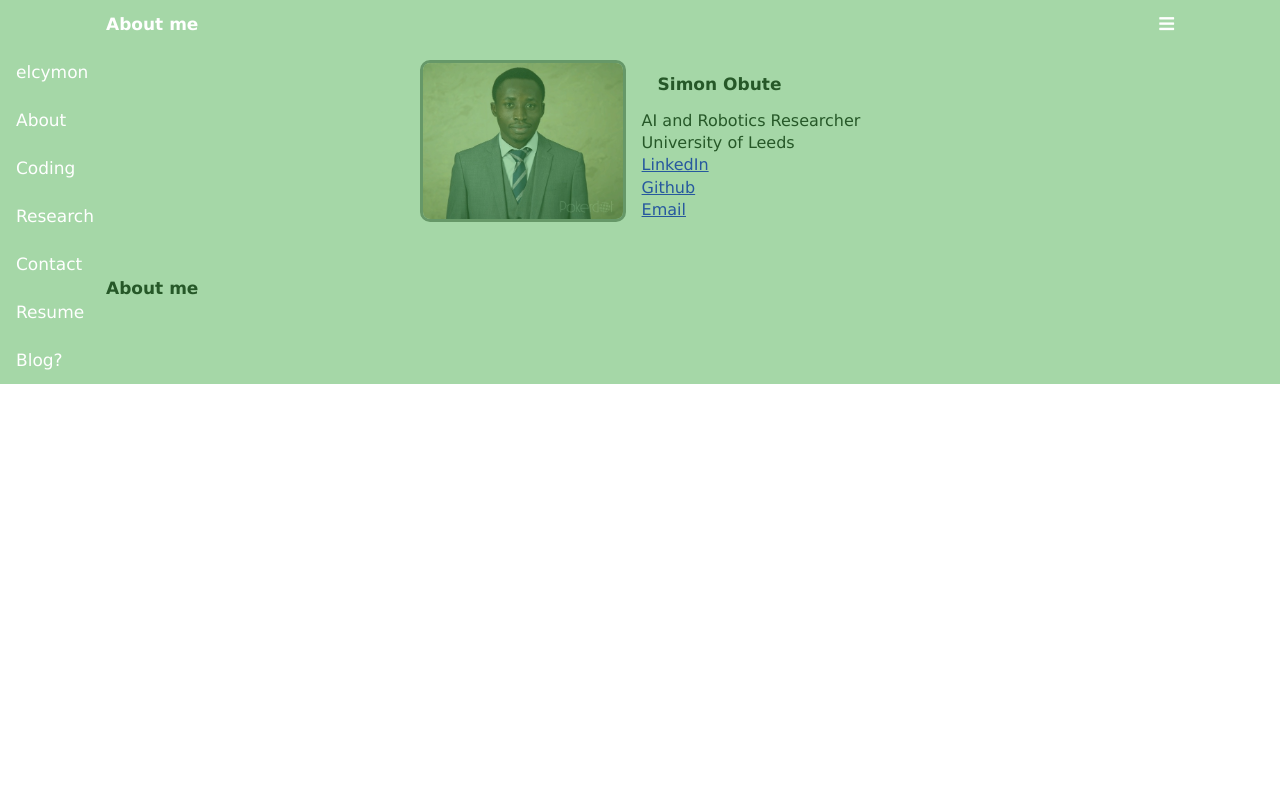
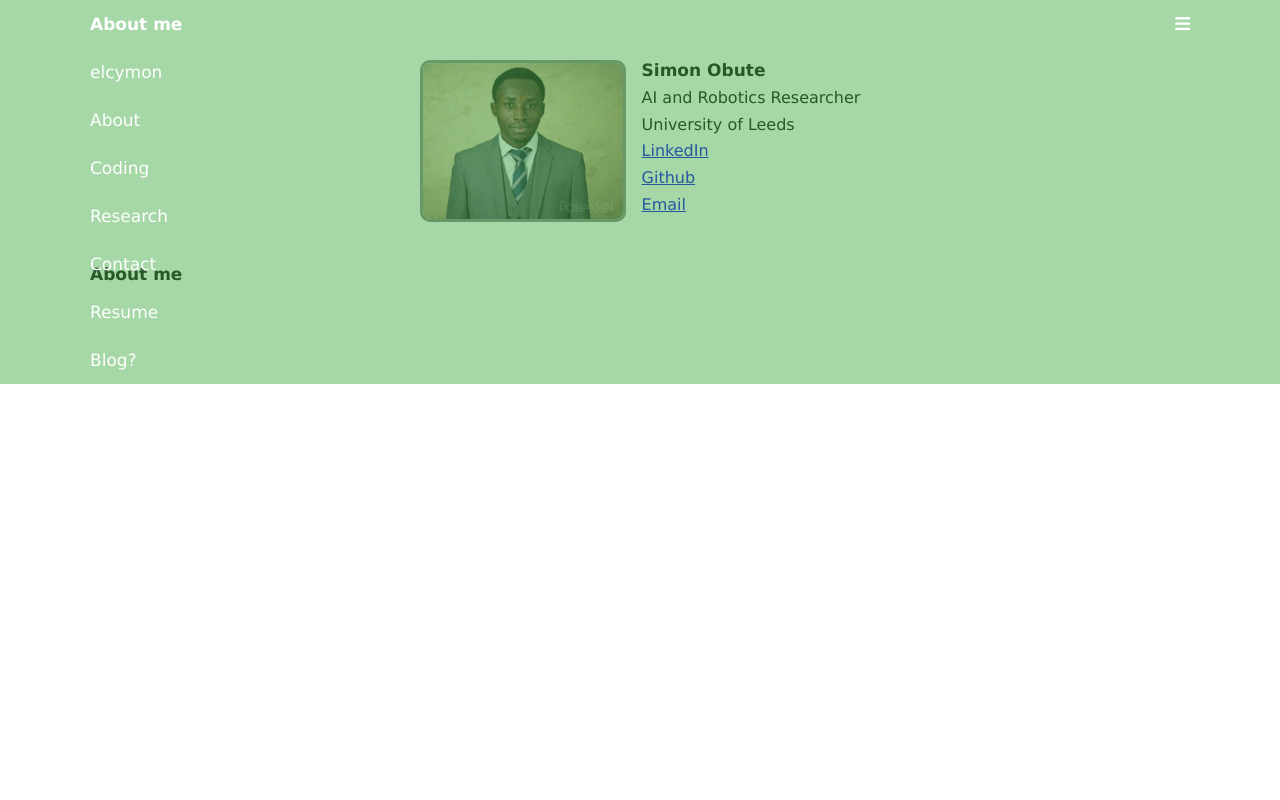
Before and after one commit to elcymon/elcymon.github.io, a plain HTML site: page index.html in a window 1280 px wide. Both pictures are taken after a click on the link 1166 px from the left and 24 px from the top of the page. Shown: the top 800 px of the page. Drawn offline with Linux system fonts and the light colour scheme.

Commit message:
update on styling

```diff
--- a/css/style.css
+++ b/css/style.css
@@ -73,30 +73,43 @@ nav {
 } */
 #nav-links {
     display: none;
+    max-width: 1100px;
+    margin: auto;
+    padding: 0px 16px;
 }
 #nav-icon {
     display: block;
     text-align: right;
     /* border: 2px solid wheat; */
 }
+
 a.nav-link {
     text-decoration: none;
     color: white;
     display: block;
-    padding: 14px 16px;
+    padding: 14px 0px;
+    width: 20px;
+    font-size: 17px;
+}
+
+a.nav-button {
+    text-decoration: none;
+    color: white;
+    display: block;
+    padding: 14px 0px;
     font-size: 17px;
 }
 #nav-active {
-    /* display: block; */
+    display: block;
     color: white;
-    padding: 14px 16px;
+
     font-size: 17px;
     font-weight: bolder;
     /* background-color: red; */
 }
 h2 {
     font-size: 17px;
-    padding: 14px 16px;
+    /* padding: 0px 16px; */
 }
 a.nav-link:hover {
     background-color: #ddd;
@@ -110,7 +123,9 @@ a#home-link {
     display: flex;
     flex-direction: row;
     justify-content:space-between;
+    align-items: center;
     max-width: 1100px;
+    padding: 0px 16px;
     overflow: hidden;
     margin: auto;
 }
@@ -137,10 +152,10 @@ footer {
     flex-flow: column wrap;
     justify-content: center;
     align-content:center;
-    width: 100%;
+    /* width: 100%; */
 }
 #contact-icons-id {
     display: flex;
     justify-content: space-around;
-    width: 100%;
+    /* width: 100%; */
 }
--- a/index.html
+++ b/index.html
@@ -23,13 +23,13 @@
 
         <nav>
             <div  id='navbar'>
-                <div id='nav-active'>elcymon</div>
+                <span id='nav-active'>elcymon</span>
                 <!-- <div>
                     <span id='scroll-location'>None</span>
                     <span id='link-location'>None</span>
                 </div> -->
                 <div id='hidden'>
-            <a class='nav-link' href="javascript:void(0);" id="nav-icon" onclick="navFunction()">
+            <a class='nav-button' href="javascript:void(0);" id="nav-icon" onclick="navFunction()">
                     <i class="fa fa-bars"></i>
             </a>
 
```
